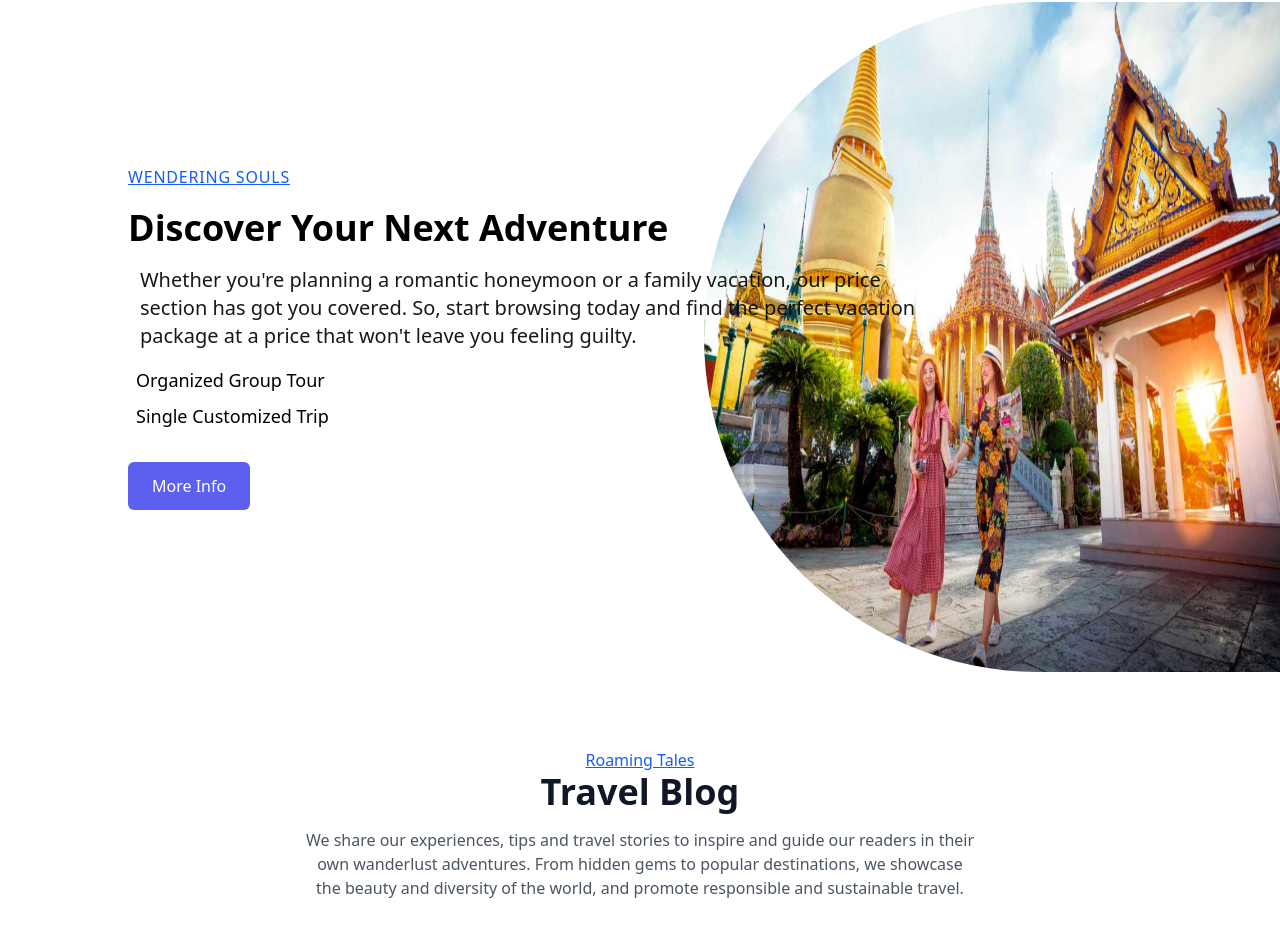
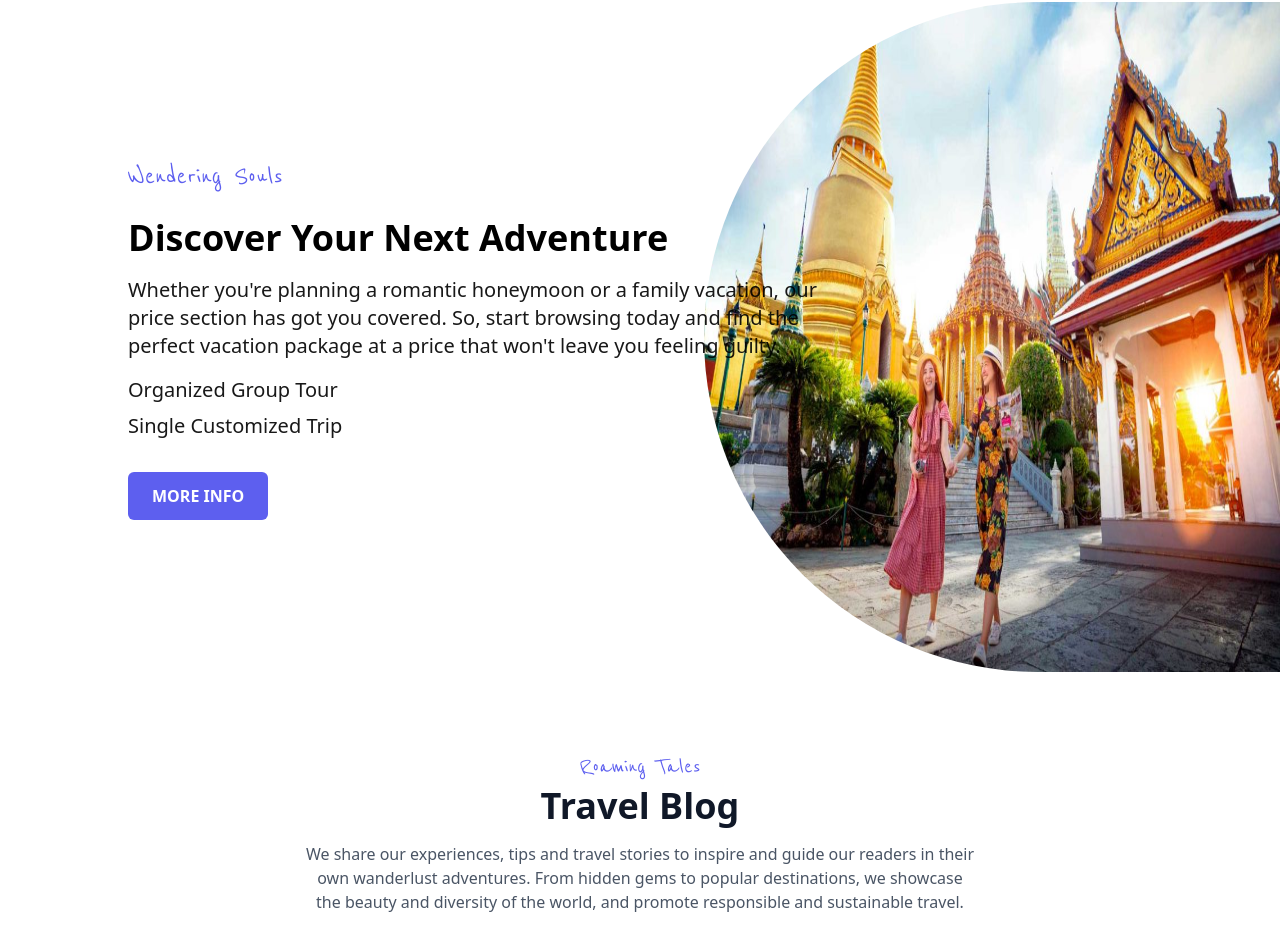
Before and after one commit to HoeumSenghun/13-Hoeum-Senghun-PVH-Web-Mini-Project001, a website: page src/index.html in a window 1280 px wide. Shown: the part 7168-8118 px from the top of the page. Drawn offline with Linux system fonts and the light colour scheme.

Commit message:
fix section9 / font

```diff
--- a/src/index.html
+++ b/src/index.html
@@ -5,6 +5,9 @@
   <meta name="viewport" content="width=device-width, initial-scale=1.0">
   <title>Mini Project</title>
   <link rel="stylesheet" href="./styles/output.css">
+  <link rel="preconnect" href="https://fonts.googleapis.com">
+  <link rel="preconnect" href="https://fonts.gstatic.com" crossorigin>
+  <link href="https://fonts.googleapis.com/css2?family=Reenie+Beanie&display=swap" rel="stylesheet">
   <link rel="stylesheet" href="https://cdnjs.cloudflare.com/ajax/libs/font-awesome/6.7.2/css/all.min.css" integrity="sha512-Evv84Mr4kqVGRNSgIGL/F/aIDqQb7xQ2vcrdIwxfjThSH8CSR7PBEakCr51Ck+w+/U6swU2Im1vVX0SVk9ABhg==" crossorigin="anonymous" referrerpolicy="no-referrer" />
 </head>
 <body>
@@ -696,26 +699,26 @@
    <section class="flex justify-center h-[670px] mt-20">
     <div class="flex pl-32">
         <div class="w-1/2 flex flex-col justify-center text-black space-y-4">
-            <a href="#" class="text-blue-600 uppercase tracking-wider underline">Wendering Souls</a>
+            <a href="#" class="text-[#5D5FEF]" style="font-family: Reenie Beanie; font-size: 30px;">Wendering Souls</a>
             <h1 class="text-4xl font-bold leading-tight">
                 Discover Your Next Adventure
             </h1>
-            <p class="text-xl opacity-90 w-[800px] pl-3">
+            <p class="text-xl opacity-90 w-[700px] ">
                 Whether you're planning a romantic honeymoon or a family vacation, our
                 price section has got you covered. So, start browsing today and find the
                 perfect vacation package at a price that won't leave you feeling guilty.
             </p>
-            <ul class="space-y-2 text-lg">
+            <ul class="space-y-2 text-xl opacity-90">
                 <li class="flex items-center">
-                    <span class="ml-2">Organized Group Tour</span>
+                    <span class="">Organized Group Tour</span>
                 </li>
                 <li class="flex items-center">
-                    <span class="ml-2">Single Customized Trip</span>
+                    <span class="">Single Customized Trip</span>
                 </li>
             </ul>
             <div>
-                <a href="#" class="inline-block bg-[#5D5FEF] hover:bg-blue-500 text-white px-6 py-3 rounded-md mt-4">
-                    More Info
+                <a href="#" class="inline-block bg-[#5D5FEF] hover:bg-blue-500 text-white px-6 py-3 rounded-md mt-4 font-bold">
+                    MORE INFO
                 </a>
             </div>
     </div>
@@ -728,7 +731,7 @@
     <div class="max-w-7xl mx-auto px-4 sm:px-6 lg:px-8 py-16">
         <!-- Header Section -->
         <div class="text-center mb-12">
-            <a class="text-blue-600 mb-2 font-light underline" href="#">Roaming Tales</a>
+            <a class="text-[#5D5FEF] mb-2" href="#" style="font-family: Reenie Beanie; font-size: 25px;">Roaming Tales</a>
             <h1 class="text-4xl font-bold text-gray-900 mb-4">Travel Blog</h1>
             <p class="text-gray-600 max-w-2xl mx-auto">
                 We share our experiences, tips and travel stories to inspire and guide our readers in their own
```
Also changed, not shown: src/styles/output.css.
